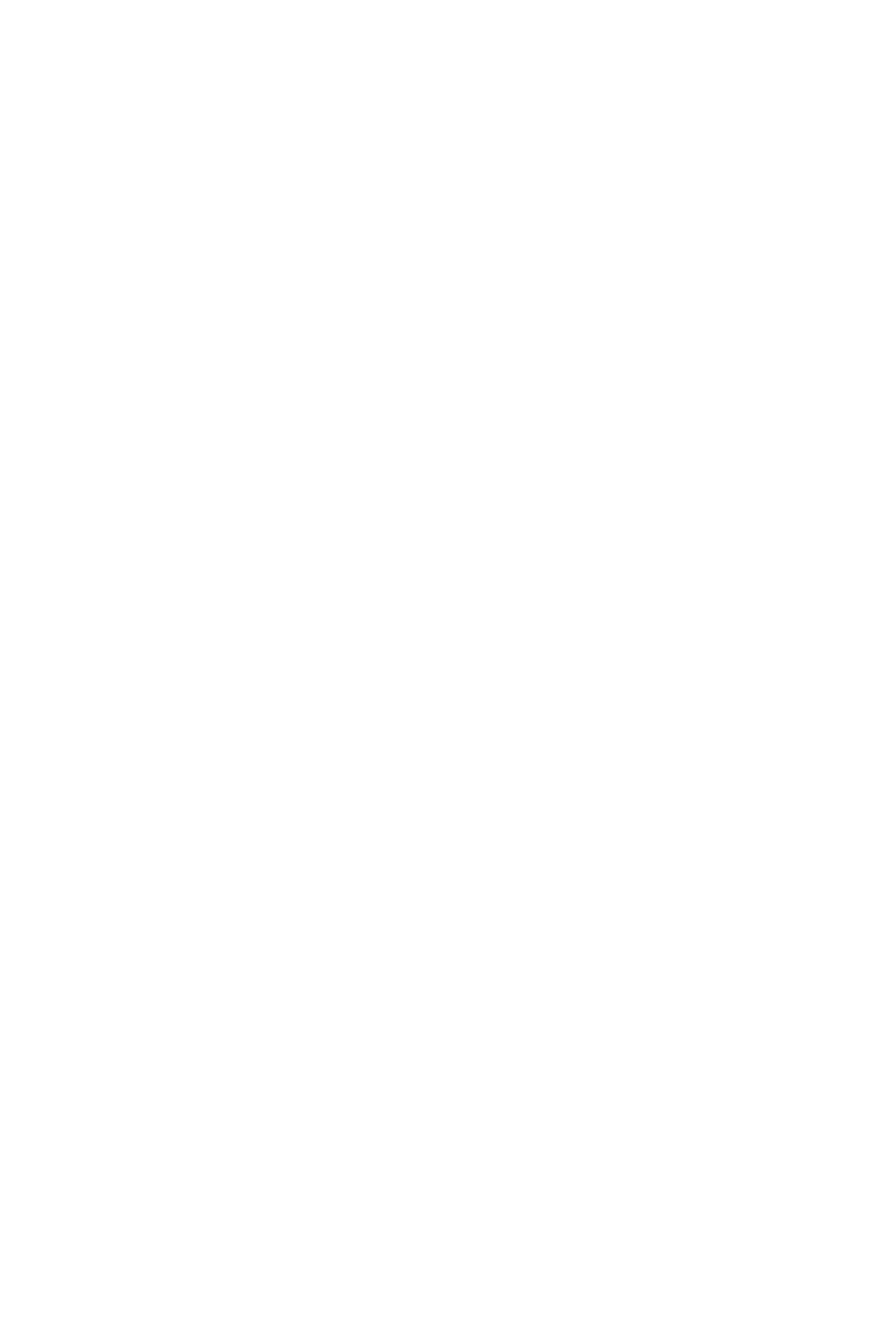
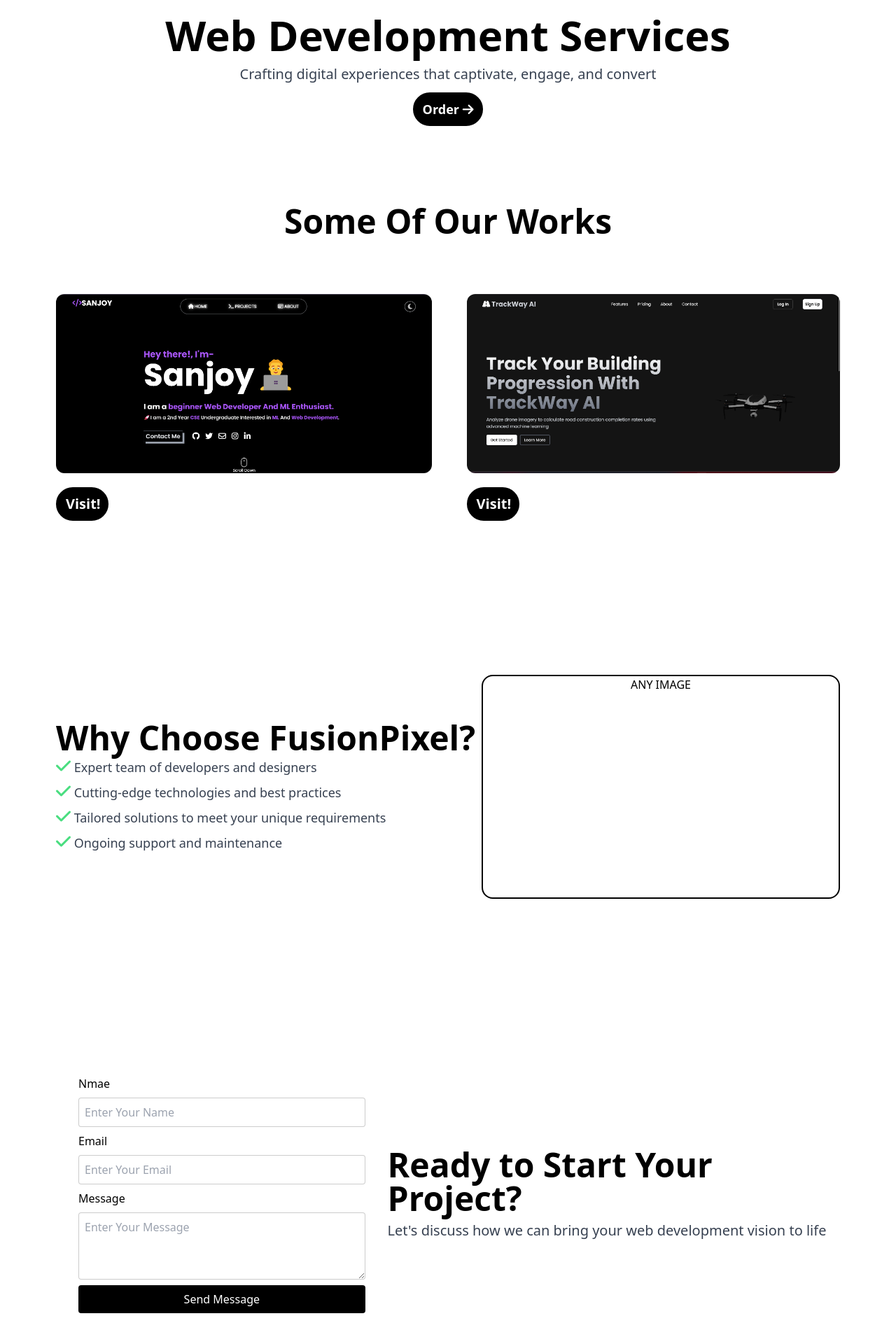
Before and after one commit to subhajit-006/fusionpixel, a React (Vite) app: page /WebDevPage in a window 1280 px wide. Shown: the part 180-2100 px from the top of the page at 70% size. Before the commit the page ends 800 px from the top, so only its background shows below. Built offline with nearby package versions, Linux system fonts and the light colour scheme; a web font is replaced by a local one.

Commit message:
webdevpage added

```diff
--- a/src/components/ui/ContactCrad.jsx
+++ b/src/components/ui/ContactCrad.jsx
@@ -1,6 +1,6 @@
 function ContactCard() {
     return (
-        <div className="border border-black/30 rounded p-8 font-medium flex flex-col gap-2">
+        <div className=" p-8 font-medium flex flex-col gap-2">
             <div className="flex flex-col gap-2">
                 <p>Nmae</p>
                 <input type="text" placeholder="Enter Your Name"  className="font-normal border border-black/20 rounded p-2 w-[32vw] focus:border-black/50 focus:outline-none"/>
--- a/src/pages/WebDevPage.jsx
+++ b/src/pages/WebDevPage.jsx
@@ -1,31 +1,68 @@
 import Navbar from "../components/ui/Navbar";
 import Footer from "../components/ui/Footer";
 import ContactCard from "../components/ui/ContactCrad";
-import ContactUsContent from "../components/ContactUsContent";
+import portfolio from "../assets/services/portfolio.png"
+import TrackWay from "../assets/services/TrackWay.png"
 
 function WebDevPage() {
     return (
         <>
-        {/*Navbar*/}
+            {/*Navbar*/}
             <Navbar />
 
             <div>
 
-                <div>
-                    <h1>Web Development Services</h1>
-                    <p>Crafting digital experiences that captivate, engage, and convert</p>
-                    <a href="">Order<i class="fa-solid fa-arrow-right"></i></a>
+                <div className="flex justify-center items-center flex-col gap-3 h-96">
+                    <h1 className="font-bold text-6xl">Web Development Services</h1>
+                    <p className="text-gray-700 text-xl">Crafting digital experiences that captivate, engage, and convert</p>
+                    <a href="#contact" className="border-2 border-black text-lg font-semibold py-2 px-3 rounded-full bg-black text-white">Order <i className="fa-solid fa-arrow-right"></i></a>
                 </div>
 
                 <div>
+                    <h1 className="text-5xl font-bold text-center">Some Of Our Works</h1>
 
+                    <div className="flex justify-between items-center p-20">
+                        <div className="flex flex-col gap-5">
+                            <img src={portfolio} alt="portfolio" className="h-[20vw] rounded-xl" />
+                            <a href="https://sanjoypaul.vercel.app/" target="_blank" className="w-[75px] text-xl font-semibold bg-black text-white border-2 border-black px-3 py-2 rounded-full">Visit!</a>
+                        </div>
+                        <div className="flex flex-col gap-5">
+                            <img src={TrackWay} alt="TrackWay AI" className="h-[20vw] rounded-xl" />
+                            <a href="https://prototype-cgqg7pi5i-sanjoy-paul-0981s-projects.vercel.app/" target="_blank" className="w-[75px] text-xl font-semibold bg-black text-white border-2 border-black px-3 py-2 rounded-full">Visit!</a>
+                        </div>
+                    </div>
                 </div>
 
-                <div>
+                <div className="flex justify-between items-center p-20 h-[75vh]">
+                    <div>
+                        <h1 className="text-5xl font-bold">Why Choose FusionPixel?</h1>
 
+                        <div className="flex flex-col gap-1 text-lg text-gray-700">
+                            <p><i className="fa-solid fa-check text-green-400 font-bold text-2xl"></i>  Expert team of developers and designers</p>
+                            <p><i className="fa-solid fa-check text-green-400 font-bold text-2xl"></i>  Cutting-edge technologies and best practices</p>
+                            <p><i className="fa-solid fa-check text-green-400 font-bold text-2xl"></i>  Tailored solutions to meet your unique requirements</p>
+                            <p><i className="fa-solid fa-check text-green-400 font-bold text-2xl"></i>  Ongoing support and maintenance</p>
+                        </div>
+                    </div>
+
+                    <div className="w-[40vw] border-2 border-black h-[40vh] rounded-2xl text-center">
+                        ANY IMAGE
+                    </div>
+                </div>
+
+                <div className="flex justify-between items-center p-20">
+                    {/*ContactUsCard*/}
+                    <ContactCard />
+                    <div className="flex flex-col gap-2">
+                        <h1 className="text-5xl font-bold">Ready to Start Your Project?</h1>
+                        <p className="text-gray-700 text-xl">Let's discuss how we can bring your web development vision to life</p>
+                    </div>
                 </div>
 
             </div>
+
+            {/*Footer*/}
+            <Footer />
         </>
     )
 }
```
Also changed, not shown: src/assets/services/TrackWay.png (added), src/assets/services/portfolio.png (added).
